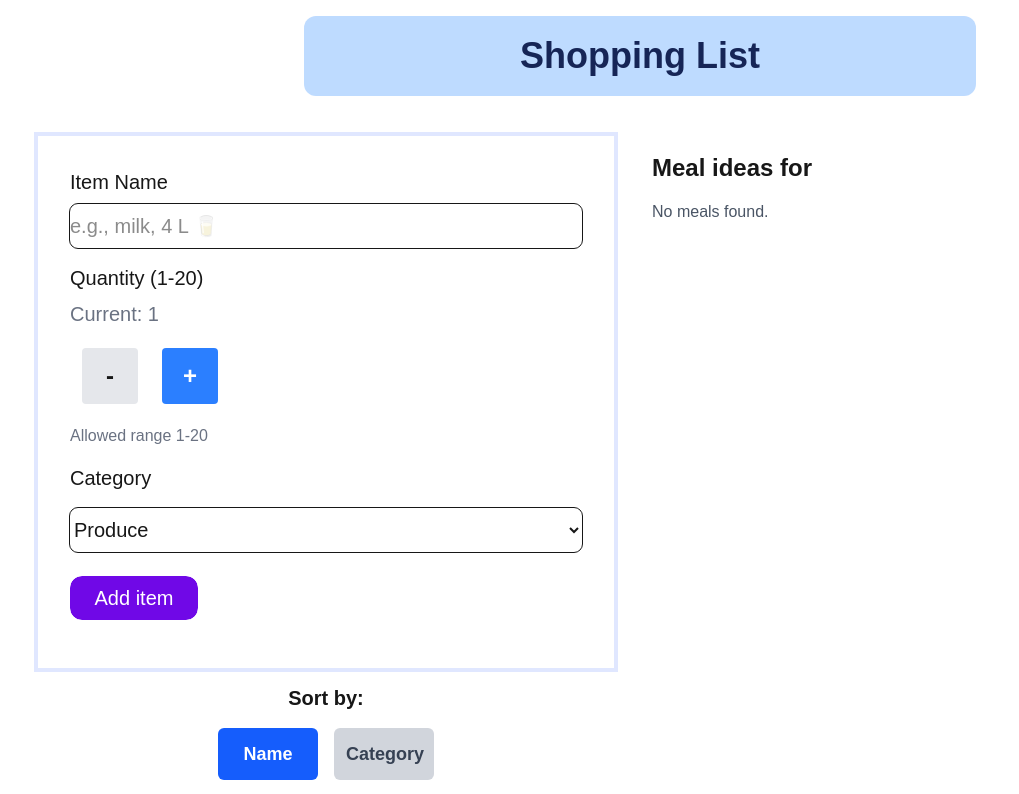
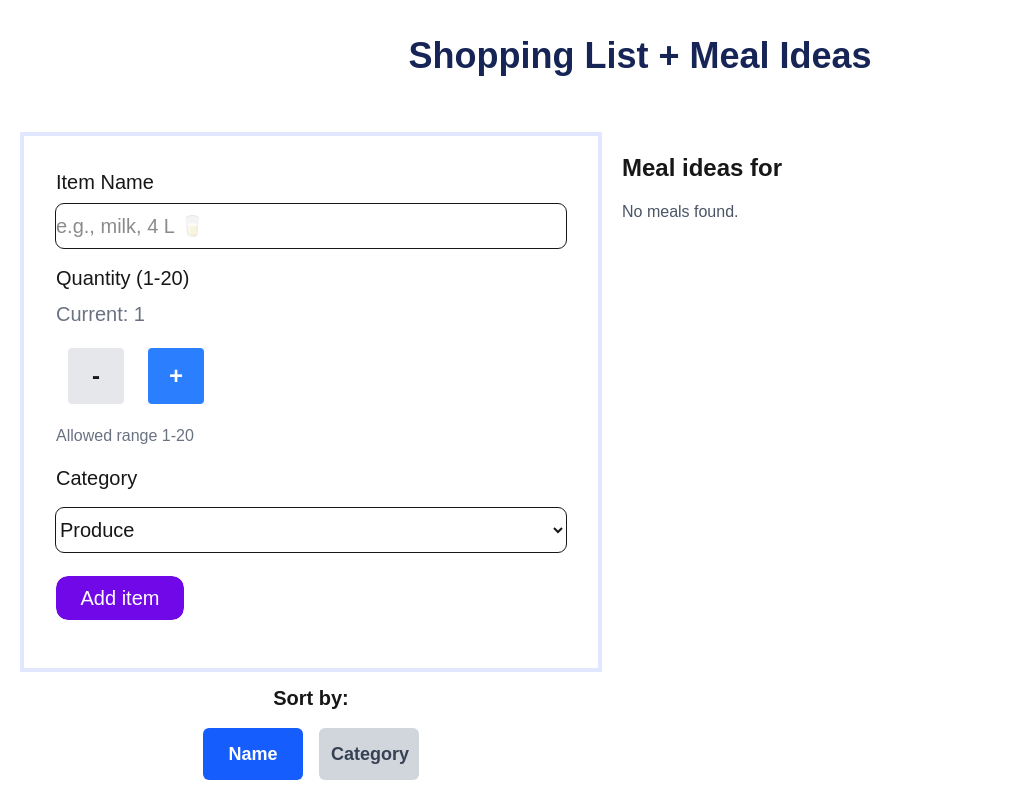
Before and after one commit to Jasleen-Kaur77/cprg306-assignments, a Next.js app: page /week-8 in a window 1280 px wide. Shown: the top 794 px of the page, without its empty margins (0-1019 px from the left). Built offline with nearby package versions, Linux system fonts and the light colour scheme.

Commit message:
Make some styling changes

```diff
--- a/app/week-8/meal-ideas.js
+++ b/app/week-8/meal-ideas.js
@@ -42,7 +42,7 @@ export default function MealIdeas({ ingredient }) {
       <ul className="grid grid-cols-2 gap-3">
         {meals.length > 0 ? (
           meals.map((meal) => (
-            <li key={meal.idMeal} className="border rounded-md p-3 text-left text-xl mr-2">{meal.strMeal}</li>
+            <li key={meal.idMeal} className="border rounded-md p-3 text-left text-xl ">{meal.strMeal}</li>
           ))
         ) : (
           <p className="text-md text-gray-600">No meals found.</p>
--- a/app/week-8/new-item.js
+++ b/app/week-8/new-item.js
@@ -45,7 +45,7 @@ export default function NewItem({ onAddItem }) {
 
   return (
 
-    <form onSubmit={handleSubmit} className="max-w-xl mx-auto outline-indigo-100 outline-4 p-8">
+    <form onSubmit={handleSubmit} className="max-w-2xl mx-auto outline-indigo-100 outline-4 p-8">
       <label htmlFor="name" className="text-xl">Item Name</label>
       <input
         type="text"
--- a/app/week-8/page.js
+++ b/app/week-8/page.js
@@ -18,21 +18,20 @@ export default function Page() {
       .trim()
       .replace(/([\u2700-\u27BF]|[\uE000-\uF8FF]|\uD83C[\uDC00-\uDFFF]|\uD83D[\uDC00-\uDFFF]|[\u2011-\u26FF]|\uD83E[\uDD10-\uDDFF])/g, '')
       .toLowerCase();
-    console.log("🧩 Cleaned ingredient:", cleanName);
     setSelectedItemName(cleanName);
   };
 
   return (
     <main>
-      <header className="m-4 p-5 bg-blue-200 mx-auto max-w-2xl rounded-xl">
-        <h1 className="text-2xl lg:text-4xl font-bold text-center text-blue-950" >Shopping List</h1>
+      <header className="m-4 p-5 mx-auto max-w-2xl rounded-xl">
+        <h1 className="text-4xl font-bold text-center text-blue-950" >Shopping List + Meal Ideas</h1>
       </header>
       <section className="flex flex-col md:flex-row gap-6 p-6">
         <div className="md:w-1/2">
           <NewItem onAddItem={handleAddItem} />
           <ItemList items={items} onItemSelect={handleItemSelect} />
         </div>
-        <div className="md:w-1/2">
+        <div className="md:w-1/2 mr-15">
           <MealIdeas ingredient={selectedItemName} />
         </div>
       </section>
```
